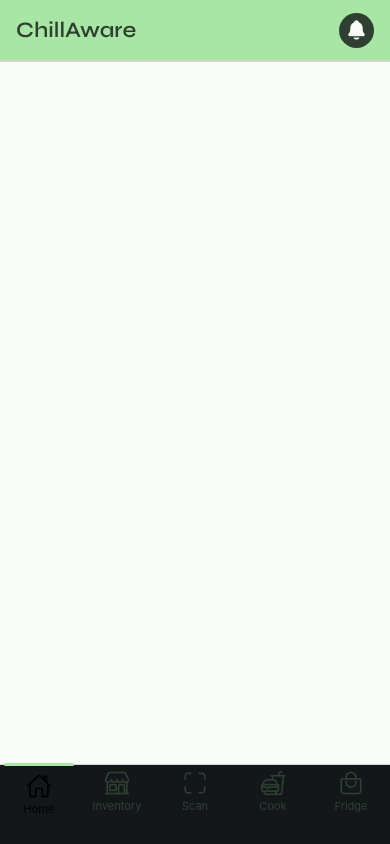
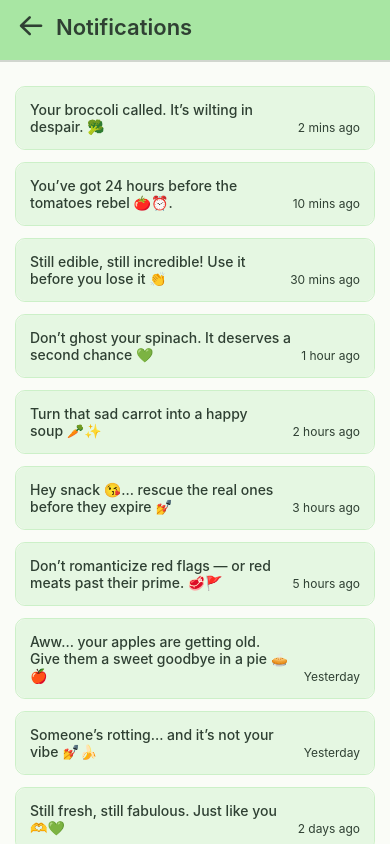
Before and after one commit to venkat2k25/chillaware, a React Native app: screen /Notification in a window 390 px wide. Built offline with nearby package versions, Linux system fonts and the light colour scheme.

Commit message:
notification screen added

```diff
--- a/App.js
+++ b/App.js
@@ -7,6 +7,7 @@ import { StatusBar } from 'expo-status-bar';
 import { useFonts } from 'expo-font';
 import MainTab from './navigations/MainTab';
 import Colors from './utils/Colors';
+import NotificationScreen from './screens/NotificationScreen';
 
 const Stack = createNativeStackNavigator();
 
@@ -35,6 +36,8 @@ export default function App() {
                 contentStyle: { backgroundColor: '#131417' },
               }}>
               <Stack.Screen name="MainTab" component={MainTab} />
+              <Stack.Screen name="Notification" component={NotificationScreen} />
+
             </Stack.Navigator>
           </NavigationContainer>
         </View>
--- /dev/null
+++ b/components/MessageCard.jsx
@@ -0,0 +1,48 @@
+import React from "react";
+import { View, Text, StyleSheet } from "react-native";
+import { LinearGradient } from "expo-linear-gradient";
+import Colors from "../utils/Colors";
+
+export default function MessageCard({ message, style }) {
+  return (
+    <View
+      style={styles.gradientBorder}
+    >
+      <View  style={[styles.messageInner, style]}>
+        <Text style={styles.messageText}>{message.text}</Text>
+        <Text style={styles.messageTime}>{message.time}</Text>
+      </View>
+    </View>
+  );
+}
+
+const styles = StyleSheet.create({
+  gradientBorder: {
+    borderRadius: 10,
+    marginVertical: 6,
+    borderColor: Colors.bg + "90",
+    borderWidth: 1,
+  },
+  messageInner: {
+    display: 'flex',
+    flexDirection: 'row',
+    justifyContent: 'space-between',
+    gap: 10,
+    backgroundColor: Colors.bg + "40",
+    borderRadius: 10,
+    padding: 14,
+  },
+  messageText: {
+    flex: 1,
+    color: Colors.secondary,
+    fontSize: 14,
+    fontWeight: "500",
+  },
+  messageTime: {
+    color: Colors.text,
+    fontSize: 12,
+    textAlign: "right",
+    alignSelf: 'flex-end',
+    marginTop: 0,
+  },
+});
--- /dev/null
+++ b/layouts/CustomHeader.jsx
@@ -0,0 +1,56 @@
+import { View, Text, StyleSheet, TouchableOpacity } from 'react-native';
+import AntDesign from '@expo/vector-icons/AntDesign';
+import { useNavigation } from '@react-navigation/native';
+import Colors from '../utils/Colors';
+
+const CustomHeader = ({ title}) => {
+  const navigation = useNavigation();
+
+  return (
+    <View style={styles.container}>
+      <View style={styles.HeaderContainer}>
+      <View style={styles.leftContainer}>
+        <TouchableOpacity onPress={() => navigation.goBack()}>
+          <AntDesign name="arrowleft" size={30} color={Colors.text} />
+        </TouchableOpacity>
+        <Text style={styles.HeaderText}>{title}</Text>
+      </View>
+      </View>
+    </View>
+  );
+};
+
+const styles = StyleSheet.create({
+  container: {
+    position: 'absolute',
+    top: 0,
+    width: '100%',
+    height: 60,
+    backgroundColor: Colors.bg,
+    paddingHorizontal: 16,
+    paddingVertical: 10,
+    zIndex: 100,
+    elevation: 10,
+    shadowColor: Colors.secondary,
+    shadowOpacity: 0.2,
+    shadowOffset: { width: 0, height: 2 },
+  },
+  HeaderContainer: {
+    flexDirection: 'row',
+    alignItems: 'center',
+    justifyContent: 'space-between',
+  },
+  leftContainer: {
+    flexDirection: 'row',
+    alignItems: 'center',
+    gap: 10
+  },
+  HeaderText: {
+    color: Colors.secondary,
+    fontSize: 22,
+    fontWeight: '600',
+    textTransform: 'capitalize',
+  },
+});
+
+export default CustomHeader;
--- a/layouts/Header.jsx
+++ b/layouts/Header.jsx
@@ -13,7 +13,7 @@ const Header = () => {
         <Text style={styles.logoText}>ChillAware</Text>
       </View>
       <View>
-        <TouchableOpacity style={styles.icon} >
+        <TouchableOpacity style={styles.icon} onPress={() => navigation.navigate('Notification')}>
           <Ionicons name="notifications" size={22} color={Colors.background} />
         </TouchableOpacity>
       </View>
--- a/screens/InventoryScreen.jsx
+++ b/screens/InventoryScreen.jsx
@@ -198,7 +198,12 @@ const styles = StyleSheet.create({
   searchIcon:{
     backgroundColor: Colors.bg,
     padding: 10,
-    borderRadius: 50
+    borderRadius: 50,
+    elevation: 6,
+    shadowColor: Colors.secondary,
+    shadowOffset: { width: 0, height: 3 },
+    shadowOpacity: 0.2,
+    shadowRadius: 4,
   },
   ListContent:{
     paddingBottom: 100,
@@ -254,7 +259,7 @@ const styles = StyleSheet.create({
     padding: 8,
     borderRadius: 50,
     elevation: 6,
-    shadowColor: "#000",
+    shadowColor: Colors.secondary,
     shadowOffset: { width: 0, height: 3 },
     shadowOpacity: 0.3,
     shadowRadius: 4,
--- /dev/null
+++ b/screens/NotificationScreen.jsx
@@ -0,0 +1,90 @@
+import React from "react";
+import { ScrollView, View, Text, StyleSheet } from "react-native";
+import CustomHeader from "../layouts/CustomHeader";
+import MessageCard from "../components/MessageCard";
+import Colors from "../utils/Colors";
+
+const Messages = [
+  {
+    id: 1,
+    text: "Your broccoli called. It’s wilting in despair. 🥦",
+    time: "2 mins ago"
+  },
+  {
+    id: 2,
+    text: "You’ve got 24 hours before the tomatoes rebel 🍅⏰.",
+    time: "10 mins ago"
+  },
+  {
+    id: 3,
+    text: "Still edible, still incredible! Use it before you lose it 👏",
+    time: "30 mins ago"
+  },
+  {
+    id: 4,
+    text: "Don’t ghost your spinach. It deserves a second chance 💚",
+    time: "1 hour ago"
+  },
+  {
+    id: 5,
+    text: "Turn that sad carrot into a happy soup 🥕✨",
+    time: "2 hours ago"
+  },
+  {
+    id: 6,
+    text: "Hey snack 😘… rescue the real ones before they expire 💅",
+    time: "3 hours ago"
+  },
+  {
+    id: 7,
+    text: "Don’t romanticize red flags — or red meats past their prime. 🥩🚩",
+    time: "5 hours ago"
+  },
+  {
+    id: 8,
+    text: "Aww… your apples are getting old. Give them a sweet goodbye in a pie 🥧🍎",
+    time: "Yesterday"
+  },
+  {
+    id: 9,
+    text: "Someone’s rotting… and it’s not your vibe 💅🍌",
+    time: "Yesterday"
+  },
+  {
+    id: 10,
+    text: "Still fresh, still fabulous. Just like you 🫶💚",
+    time: "2 days ago"
+  },
+  {
+    id: 11,
+    text: "Psst… the berries are blushing. They want to be picked 🫐💕",
+    time: "2 days ago"
+  }
+];
+
+
+
+export default function NotificationScreen() {
+  return (
+    <View style={styles.container}>
+      <CustomHeader title={"Notifications"} />
+
+      <ScrollView style={styles.content} contentContainerStyle={{ paddingBottom: 100 }} showsVerticalScrollIndicator={false} >
+        {Messages.map((item) => (
+          <MessageCard key={item.id} message={item} />
+        ))}
+        </ScrollView>
+    </View>
+  );
+}
+
+const styles = StyleSheet.create({
+  container: {
+    flex: 1,
+    backgroundColor: Colors.background,
+  },
+  content: {
+    paddingTop: 80,
+    paddingHorizontal: 15,
+  },
+});
```
